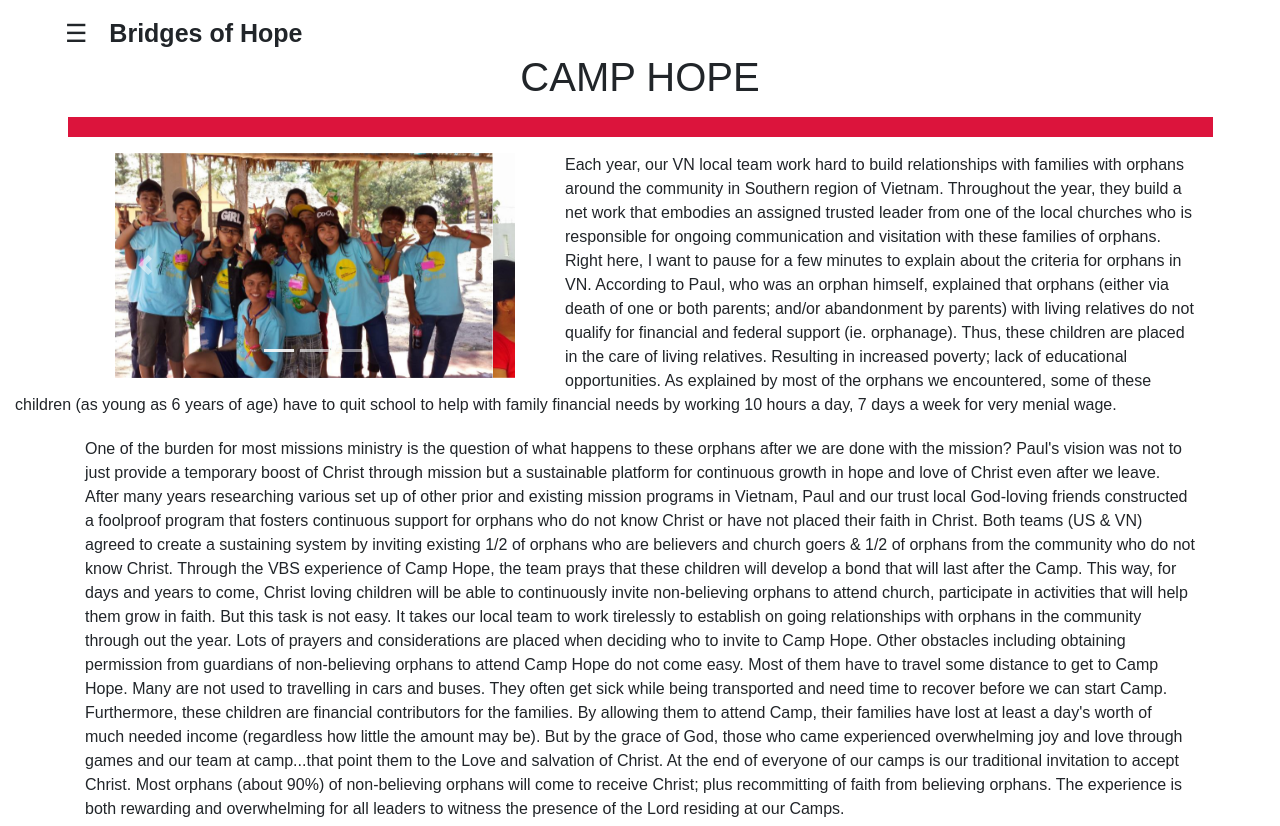
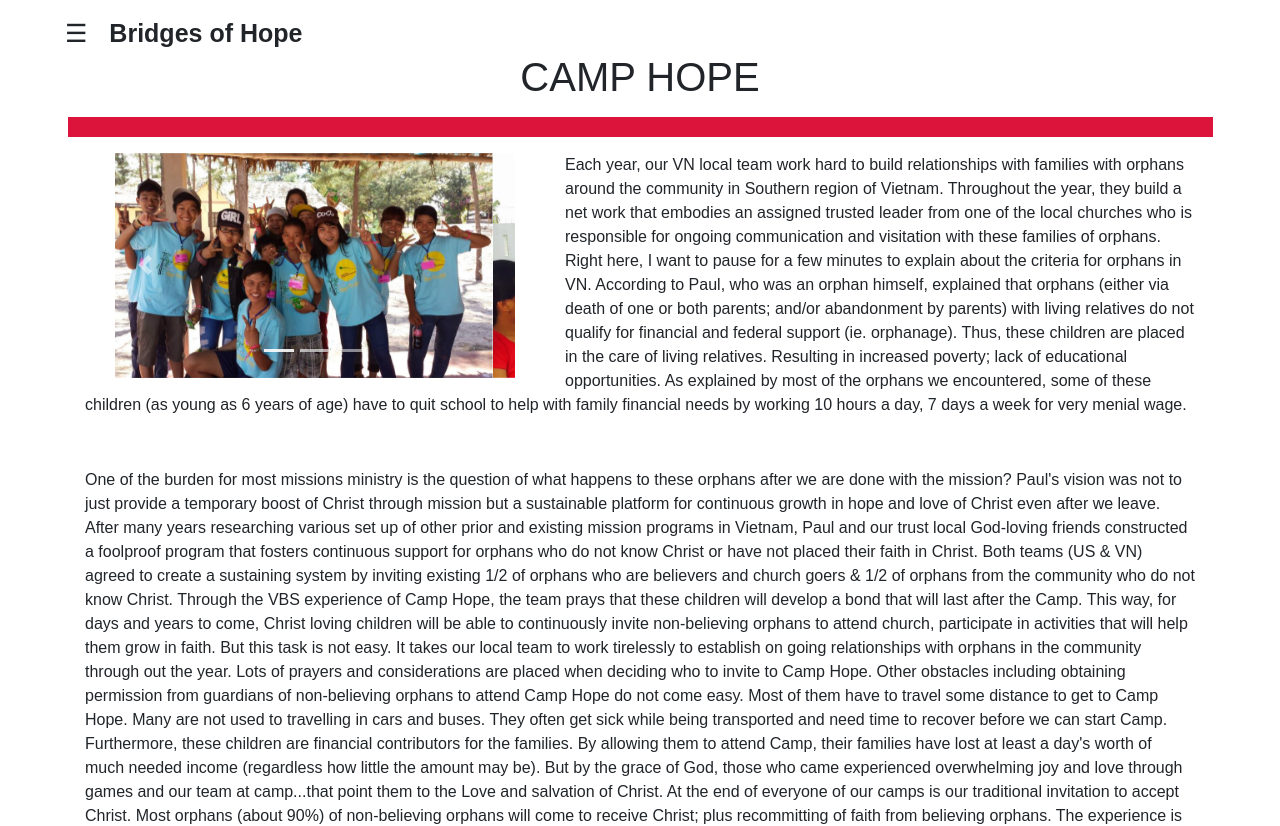
Before and after one commit to mapumarshmallow/Bridges-Of-Hope, an Angular app: page /camphope in a window 1280 px wide. Shown: the top 826 px of the page. Built offline with nearby package versions, Linux system fonts and the light colour scheme.

Commit message:
fixed css

```diff
--- a/src/app/contact/contact.component.css
+++ b/src/app/contact/contact.component.css
@@ -49,5 +49,5 @@ hr {
 .contact-bottom {
     margin: 0 auto;
     height: 200px;
-    width: 100%;
+    width: 95%;
 }
--- a/src/app/contact/contact.component.html
+++ b/src/app/contact/contact.component.html
@@ -14,6 +14,7 @@
                     <h6> {{ x.email }}</h6>
                 </div>
             </div>
-        <div class="contact-bottom" style = "background-color: lightblue"></div>
+
     </div>
+    <div class="contact-bottom contact-header" style = "background-color: lightblue"></div>
 </div>
--- a/src/app/min-camp-hope/min-camp-hope.component.css
+++ b/src/app/min-camp-hope/min-camp-hope.component.css
@@ -10,10 +10,13 @@ hr {
 
 .words{
     margin-right: 70px;
+    margin-left: 70px;
+    margin-top: 5px;
 }
 .words2{
-    margin: 70px;
-    margin-top: 20px;
+    margin-right: 70px;
+    margin-left: 70px;
+    margin-top: 10px;
 }
 .hope-bottom {
     margin: 0 auto;
--- a/src/app/min-camp-hope/min-camp-hope.component.html
+++ b/src/app/min-camp-hope/min-camp-hope.component.html
@@ -3,7 +3,7 @@
 
 <app-min-camp-carousel style="float: left"></app-min-camp-carousel>
 
-<p class = "words">
+<p class = "words2">
     Each year, our VN local team work hard to build relationships with families with orphans around the community in Southern region of Vietnam.
     Throughout the year, they build a net work that embodies an assigned trusted leader from one of the local churches who is responsible for ongoing communication and visitation with these families of orphans.
     Right here, I want to pause for a few minutes to explain about the criteria for orphans in VN.
@@ -11,7 +11,7 @@
     Thus, these children are placed in the care of living relatives. Resulting in increased poverty; lack of educational opportunities.
     As explained by most of the orphans we encountered, some of these children (as young as 6 years of age) have to quit school to help with family financial needs by working 10 hours a day, 7 days a week for very menial wage.
 </p>
-
+<br>
 <p class = "words2">
     One of the burden for most missions ministry is the question of what happens to these orphans after we are done with the mission?
     Paul's vision was not to just provide a temporary boost of Christ through mission but a sustainable platform for continuous growth in hope and love of Christ even after we leave.
--- a/src/app/ministry/ministry.component.css
+++ b/src/app/ministry/ministry.component.css
@@ -33,7 +33,7 @@ hr {
     justify-content: center;
     padding: 5px;
     padding-bottom: 25px;
-    height: 700px;
+    height: 600px;
 }
 .ministry-bottom {
     margin: 0 auto;
--- a/src/app/ministry/ministry.component.html
+++ b/src/app/ministry/ministry.component.html
@@ -7,10 +7,10 @@
                 <img src="{{ x.pic }}"/>
                 <h4> {{ x.name }} </h4> <br>
                 <h6> {{ x.description }} </h6> <br>
-                <a [routerLink] = "'\camphope'"> {{ x.note }}</a> <br>
+                <a [routerLink] = "'/camphope'"> {{ x.note }}</a> <br>
                 <h6> {{ x.email }}</h6> <br>
             </div>
-            <div *ngFor="let x of extendedMinistries" class="ministry-card">
+            <!-- <div *ngFor="let x of extendedMinistries" class="ministry-card">
                 <img src="{{ x.pic }}"/>
                 <h4> {{ x.name }} </h4> <br>
                 <h6> {{ x.info }} </h6> <br>
@@ -19,7 +19,7 @@
                     <br>
                 </div>
                 <a href ="{{x.URL}}"> {{ x.note }} </a>
-            </div>
+            </div> -->
         </div>
         <div class = "ministry-bottom" style = "background-color: lightblue"></div>
     </div>
```
